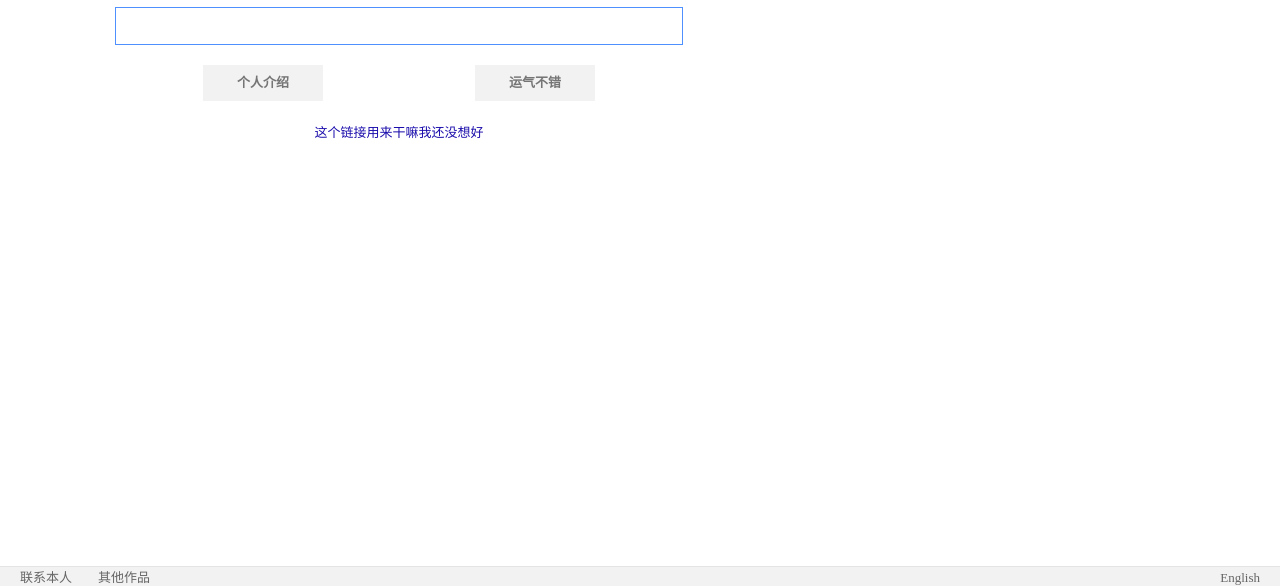
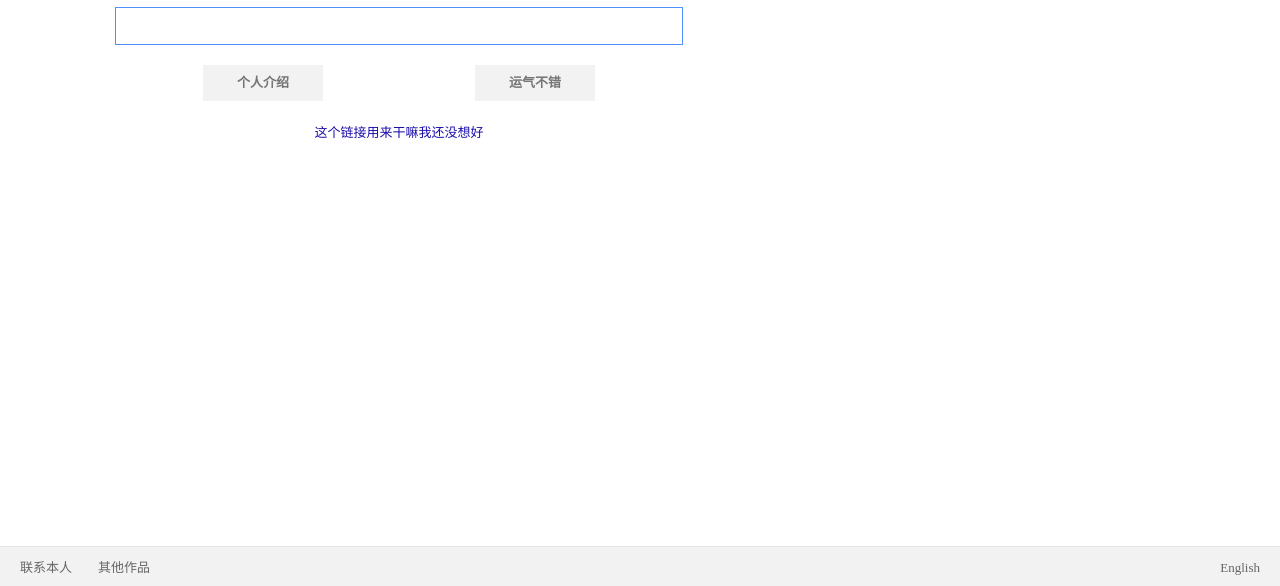
Before and after one commit to lgzh0925/-, a plain HTML site: page index.html in a window 1280 px wide. Shown: the part 214-800 px from the top of the page. Drawn offline with Linux system fonts and the light colour scheme.

Commit message:
backto40

```diff
--- a/index.less
+++ b/index.less
@@ -138,8 +138,7 @@ body{
     bottom: 0;
     left: 0;
     right: 0;
-    clear: both;
-    height: 20px;
+    height: 40px;
     width: 100%;
     background: #f2f2f2;
     border-top: 1px solid #e4e4e4;
@@ -148,7 +147,9 @@ body{
 float: left;
     div{
         float: left;
-        line-height: 20px;
+        display: block;
+        height: 40px;
+        line-height: 40px;
         margin: 0 6px;
         margin-left: 20px;
         a{
@@ -159,7 +160,9 @@ float: left;
 
 .right-footer{
     float: right;
-    line-height: 20px;
+    display: block;
+    height: 40px;
+    line-height: 40px;
     margin: 0 20px;
     a{
         color: #666666;
```
Also changed, not shown: index.css, 1 other file.
